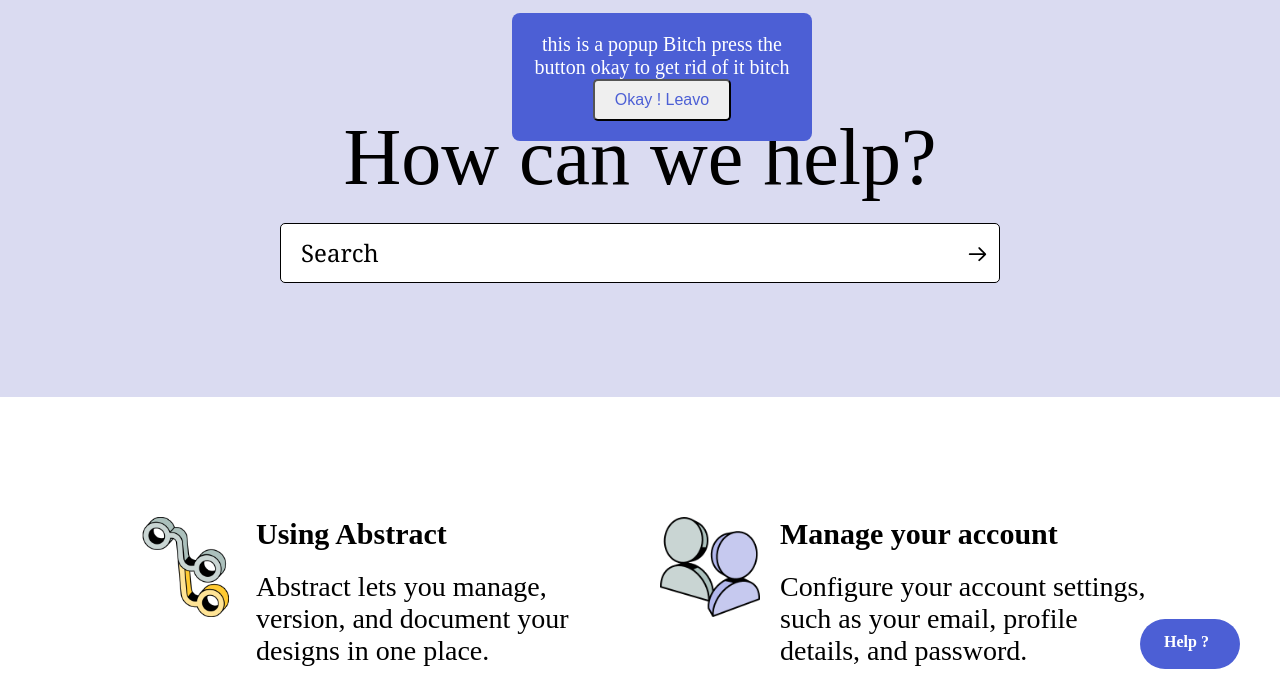
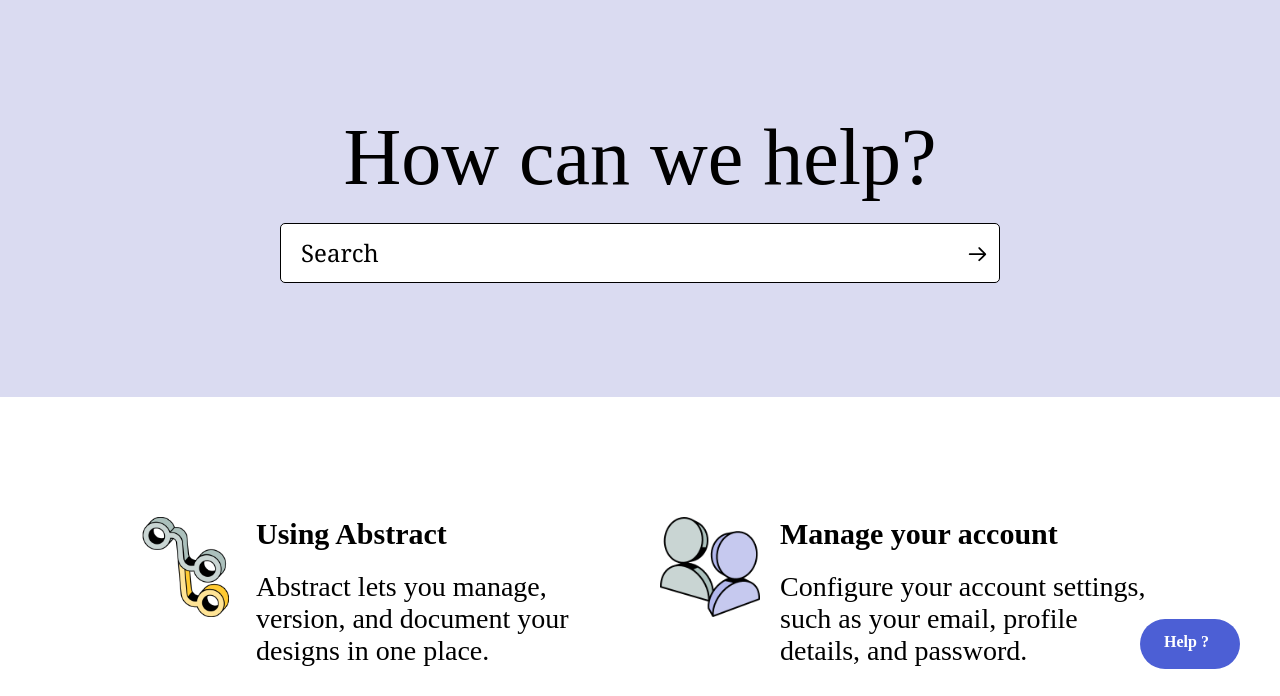
Before and after one commit to Adaamss/Abstarct, a plain HTML site: page index.html in a window 1280 px wide. Shown: the part 91-787 px from the top of the page. Drawn offline with Linux system fonts and the light colour scheme.

Commit message:
hide the box

```diff
--- a/index.html
+++ b/index.html
@@ -10,7 +10,7 @@
   </head>
   <body>
    <a href="#searchBoxRef"> <div id="myPopup" class="floadtingButton">Help ?</div> </a>
-   <div id="alertBox" class="alertPopup"><span>this is a popup Bitch press the button okay to get rid of it bitch</span>
+   <div id="alertBox" class="alertPopup hidden"><span>this is a popup Bitch press the button okay to get rid of it bitch</span>
     <button id="leavo">Okay ! Leavo </button>
 
   </div>
--- a/style.css
+++ b/style.css
@@ -57,6 +57,7 @@ a:visited {
     font-size: 20px;
     text-align: center;
     z-index: 1;
+
   }
 
   .alertPopup span {
```
